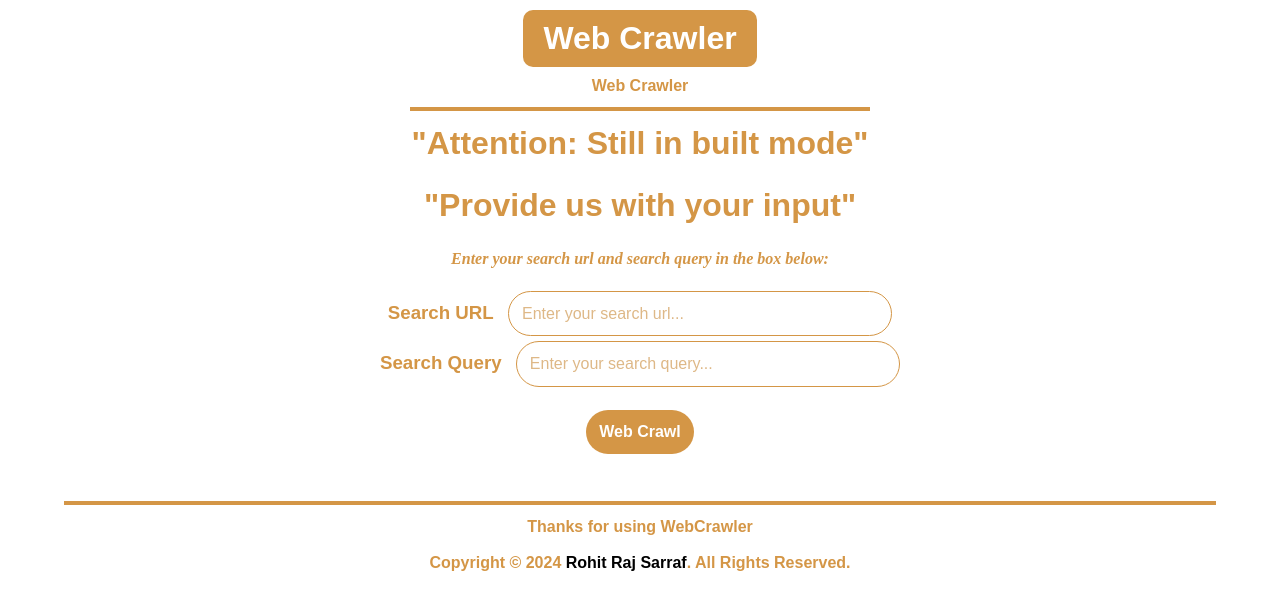
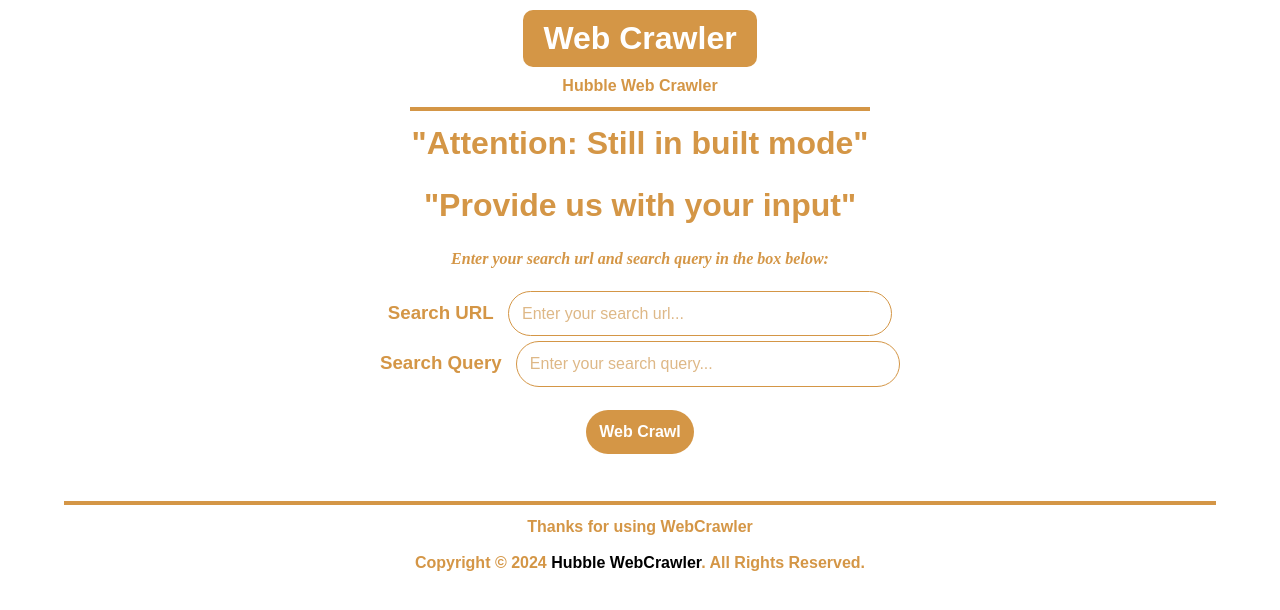
Before and after one commit to HoffensResilient/hubble-web-crawler, a Flask app: page / in a window 1280 px wide. Shown: the top 610 px of the page. Run offline with Flask 3, Linux system fonts and the light colour scheme.

Commit message:
Update base.html

```diff
--- a/templates/base.html
+++ b/templates/base.html
@@ -13,7 +13,7 @@
         <h1>Web Crawler</h1>
         <!-- <a href="{{ url_for('index') }}"><h1>Web Crawler</h1></a> -->
         <div class="menu text-center">
-            <a href="{{ url_for('index') }}">Web Crawler</a>
+            <a href="{{ url_for('index') }}">Hubble Web Crawler</a>
         </div>
     </header>
     <div class="boldline"></div>
@@ -30,7 +30,7 @@
         Thanks for using WebCrawler
         <br>
         <br>
-        <p>Copyright &#169; 2024 <a href="https://rohitrajsarraf.com.np/"><b>Rohit Raj Sarraf</b></a>. All Rights Reserved.</p>
+        <p>Copyright &#169; 2024 <a href="#"><b>Hubble WebCrawler</b></a>. All Rights Reserved.</p>
         <br>
     </section>
 </body>
```
